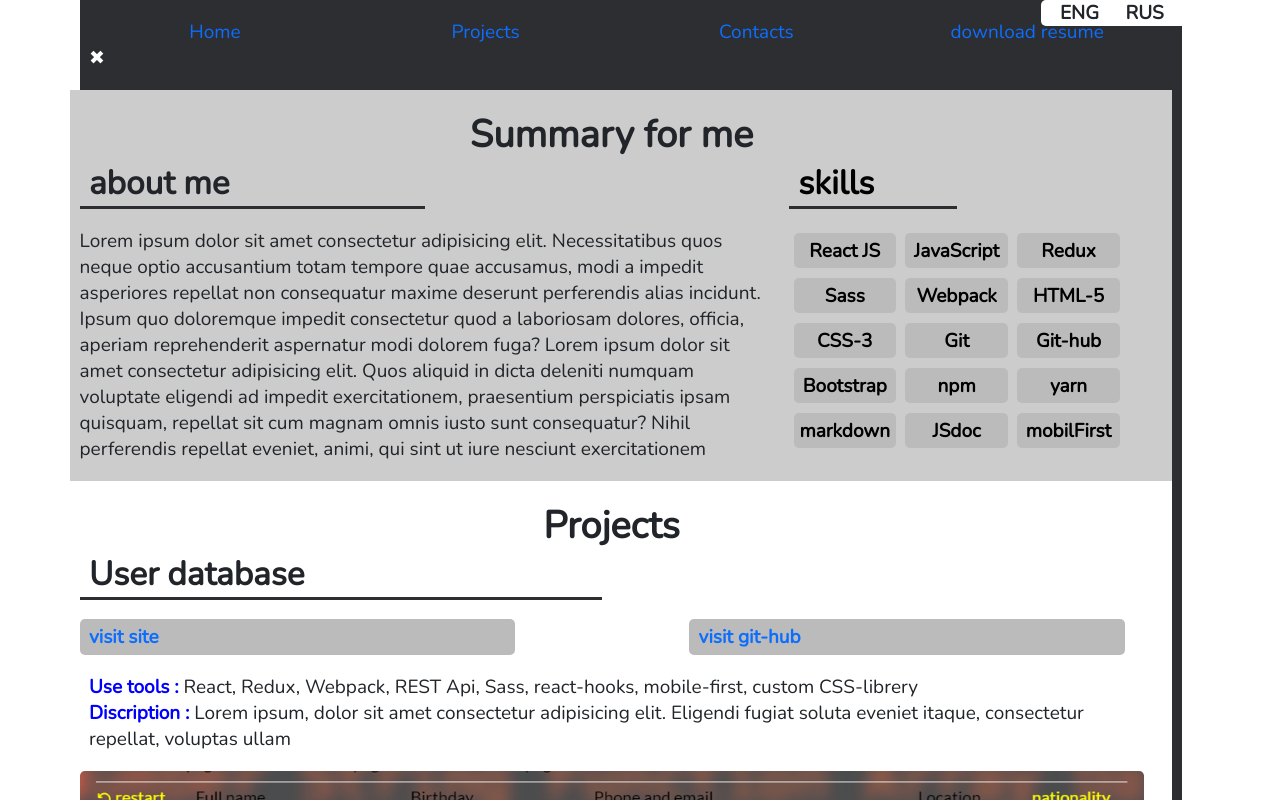
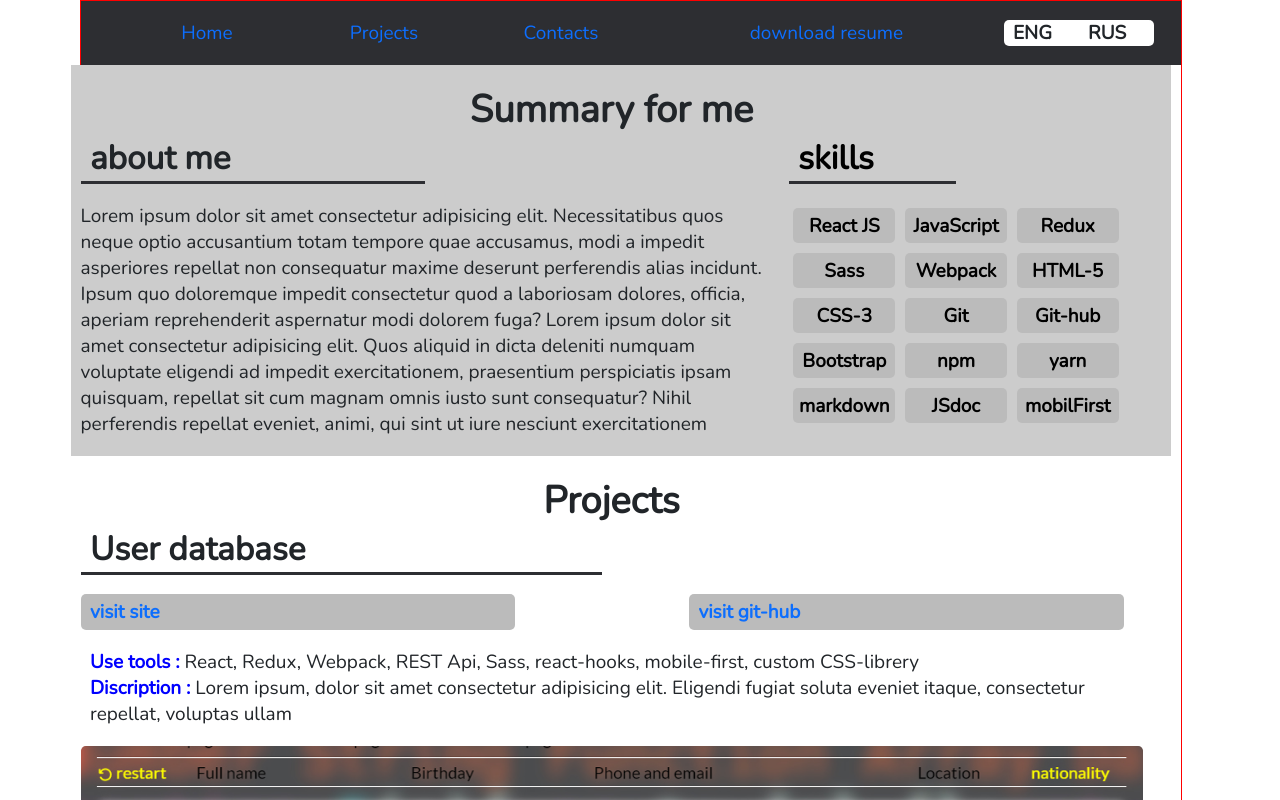
Before and after one commit to webioann/webpack-for-react, a React app: page / in a window 1280 px wide. Shown: the top 800 px of the page. Built offline with nearby package versions, Linux system fonts and the light colour scheme.

Commit message:
lang mode for all app with Redux/toolkit

```diff
--- a/package.json
+++ b/package.json
@@ -33,7 +33,9 @@
     "webpack-dev-server": "^4.0.0"
   },
   "dependencies": {
+    "@reduxjs/toolkit": "^1.6.1",
     "react": "^17.0.2",
-    "react-dom": "^17.0.2"
+    "react-dom": "^17.0.2",
+    "react-redux": "^7.2.5"
   }
 }
--- a/src/COMPONENTS/App.js
+++ b/src/COMPONENTS/App.js
@@ -1,18 +1,30 @@
-import React from 'react'
+import React,{ useState,useEffect } from 'react'
+import { content } from './textContent'
+import { useSelector, useDispatch } from 'react-redux'
 import Navbar from './Navbar.js'
 import Summary from './Summary.js'
 import Projects from './Projects.js'
 import Contacts from './Contacts.js'
-import LangButton from './LangButton.js'
 import './app.scss'
 
 function App() {
 
+  const langMode = useSelector(state => state.langMode.lang)
+  const [lang,setLang] = useState( content.eng )
 
+
+  useEffect( () => {
+    if( langMode === "ENG" ) {
+      setLang( content.eng )
+    }
+    else if( langMode === "RUS" ) {
+      setLang( content.rus )
+    }
+  }, [lang])
+  console.log(langMode,lang);
   return (
     <div className="container">
       <div className="app row">
-        <LangButton/>
         <Navbar/>
         <Summary/>
         <Projects/>
--- a/src/COMPONENTS/Navbar.js
+++ b/src/COMPONENTS/Navbar.js
@@ -1,35 +1,48 @@
 import React,{ useState } from 'react'
-import { content } from './textContent';
+// import { content } from './textContent'
+import { useSelector, useDispatch } from 'react-redux'
+import { langEng,langRus } from '../Redux-toolkit/langModeSlice'
 import './app.scss'
+import { content } from './textContent'
 
-function Navbar() {
+function Navbar(props) {
 
-    const [lang,setLang] = useState( content.eng )
+    const langMode = useSelector(state => state.langMode.lang)
+    const dispatch = useDispatch()
+    let lang = langMode;
 
-    function rus() {
-        if( lang === content.eng ) {
-            setLang( content.rus )
+    const switchLangRus = () => {
+        if( langMode === content.eng ) {
+            dispatch(langRus())
         }
-        else{ setLang( content.eng )}
     }
-
+    const switchLangEng = () => {
+        if( langMode === content.rus ) {
+            dispatch(langEng())
+        }
+    }
     return (
-        <section className='navbar'>
-            <div className="row">
-                <a href="https://webref.ru/css" className="col-3 btn">
+        <section className='navbar container px-3'>
+            <div className="box row">
+                <a href="https://webref.ru/css" className="col-2 btn">
                     {lang.navbar.home}
                 </a>
-                <a href="https://webref.ru/css" className="col-3 btn">
+                <a href="https://webref.ru/css" className="col-2 btn">
                     {lang.navbar.projects}
                 </a>
-                <a href="#contacts" className="col-3 btn">
+                <a href="#contacts" className="col-2 btn">
                     {lang.navbar.contacts}
                 </a>
-                <a href="https://drive.google.com/file/d/1Lr05RkXCVdrd4yoEPv1a5fQ3rwu-sVMN/view?usp=sharing" className="col-3 btn">
+                <a href="https://drive.google.com/file/d/1Lr05RkXCVdrd4yoEPv1a5fQ3rwu-sVMN/view?usp=sharing" className="col-4 btn">
                     {lang.navbar.resume}
                 </a>
+                <div className="col-2">
+                    <div className="lang-button row">
+                        <div className="lang col-6" onClick={switchLangEng}>ENG</div>
+                        <div className="lang col-6" onClick={switchLangRus}>RUS</div>
+                    </div>
+                </div>
             </div>
-            <span className="cross" onClick={rus} >&#10006;</span>
         </section>
     )
 }
--- a/src/COMPONENTS/Projects.js
+++ b/src/COMPONENTS/Projects.js
@@ -1,11 +1,12 @@
 import React from 'react'
-import { text } from './text'
-import { content } from './textContent.js'
+import { useSelector } from 'react-redux'
+
 import './app.scss'
 
-function Projects(props) {
+function Projects() {
 
-    const lang = content.eng;
+    const langMode = useSelector(state => state.langMode.lang)
+    let lang = langMode;
 
 
     return (
--- a/src/COMPONENTS/Summary.js
+++ b/src/COMPONENTS/Summary.js
@@ -1,14 +1,12 @@
 import React, { useState } from 'react'
 import { dataSkills } from './data-skills.js'
-import { text } from './text.js'
-import { content } from './textContent.js'
+import { useSelector } from 'react-redux'
 import './app.scss'
 
 function Summary() {
     const [classes,setClases] = useState('tool col-4 col-md-6 col-lg-4 on-start')
-    // const [delay,setDelay] = useState('')
-
-    const lang = content.eng;
+    const langMode = useSelector(state => state.langMode.lang)
+    let lang = langMode;
 
     return (
         <section className="summary row">
--- a/src/COMPONENTS/app.scss
+++ b/src/COMPONENTS/app.scss
@@ -1,12 +1,11 @@
 @import "../reactor.scss";
 
 .app {
-  background-color: #2d2e32;
   color: $color-main;
   margin-bottom: $gut-5;
-  position: relative;
   scroll-behavior: smooth;
   position: relative;
+  border: 1px solid red;
   section{
     padding-top: $gut-3;
     padding-bottom: $gut-3;
@@ -35,10 +34,18 @@
   }
   // =====  LangButton ====
 
+  // =========== Navbar =======
+
+  .navbar {
+    position: sticky;
+    top: 0;
+    color: #fff;
+    background-color: #2d2e32;
+    z-index: 1;
+    .box{
+      margin: 0 1rem;
       .lang-button{
-    position: absolute;
-    right: 0;
-    top: 0;
+        color: $color-main;
         max-width: 150px;
         background-color: #fff;
         border-radius: 5px;
@@ -51,8 +58,7 @@
         }
       }
 
-  .navbar {
-    color: #fff;
+    }
     .btn {
       cursor: pointer;
       text-align: center;
@@ -70,7 +76,7 @@
     }
   }
 
-
+  // ====== Summary ======
 
   .summary {
     background-color: #ccc;
--- /dev/null
+++ b/src/Redux-toolkit/langModeSlice.js
@@ -0,0 +1,17 @@
+import { createSlice } from '@reduxjs/toolkit'
+import { content } from '../COMPONENTS/textContent'
+
+export const langModeSlice = createSlice({
+    name: 'langMode',
+    initialState: {
+    lang: content.eng
+    },
+    reducers: {
+    langEng: state => { state.lang = content.eng },
+    langRus: state => { state.lang = content.rus },
+    }
+})
+
+export const { langEng,langRus } = langModeSlice.actions
+
+export default langModeSlice.reducer
--- /dev/null
+++ b/src/Redux-toolkit/store.js
@@ -0,0 +1,8 @@
+import { configureStore } from '@reduxjs/toolkit'
+import langModeReducer from './langModeSlice'
+
+export default configureStore({
+    reducer: {
+        langMode: langModeReducer
+    }
+})
--- a/src/index.js
+++ b/src/index.js
@@ -1,5 +1,13 @@
 import React from "react"
 import {render} from "react-dom"
 import App from "./COMPONENTS/App.js"
+import store from './Redux-toolkit/store'
+import { Provider } from 'react-redux'
 
-render(<App/>,document.getElementById("root"));
+
+render(
+    <Provider store={store}>
+        <App />
+    </Provider>,
+    document.getElementById('root')
+);
```
Also changed, not shown: 1 other file (tests, documents, lock files or other folders). Lines whose indentation alone changed are shown as unchanged.
